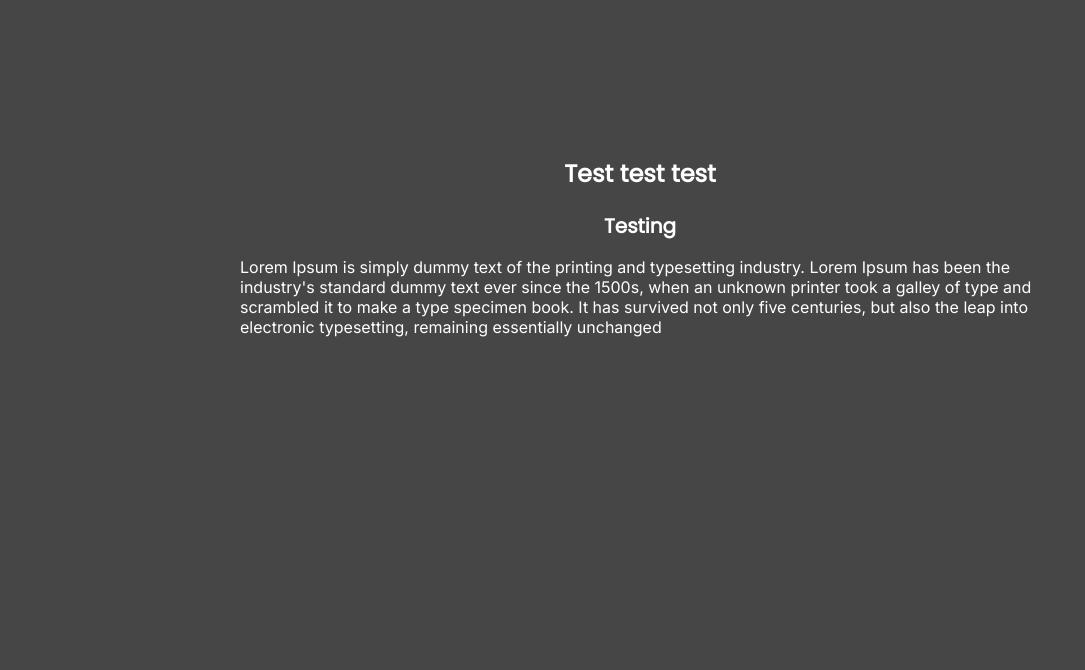
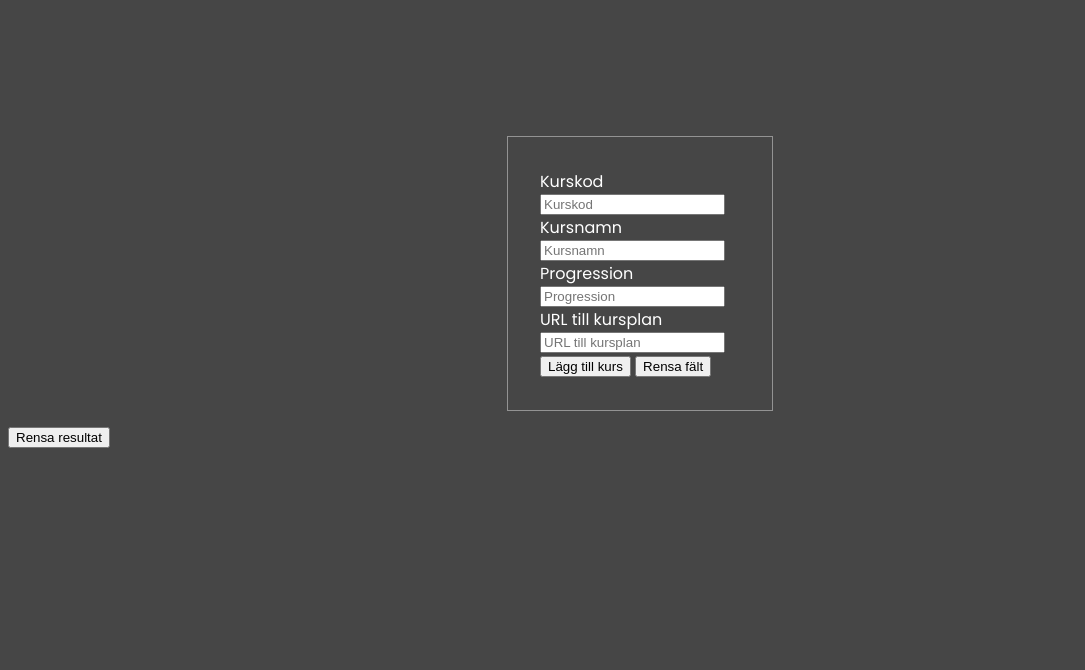
Before and after one commit to jenniferchristine/jeja2306-moment1, a website built with Parcel: page src/index.html in a window 1280 px wide. Shown: the top 670 px of the page, without its empty margins (0-1085 px from the left). Built offline with nearby package versions, Linux system fonts and the light colour scheme.

Commit message:
formstyling added and html build

```diff
--- a/src/css/_layout.scss
+++ b/src/css/_layout.scss
@@ -3,19 +3,19 @@
 body {
     @include color($primary-color, $light_color);
     @include textlayout(left, 100% $font-stack);
-    display: flex;
-    flex-direction: column;
-    min-height: 100vh;
 
     h1 { text-align: center; }
     h2 { font-size: 20px;text-align: center; }
     p { font: 100% $paragraph-text; }
 }
 
-section {
+#course-form {
     max-width: 95%;
-    width: 800px;
+    width: 200px;
+    justify-content: center;
     margin: 0 auto;
+    padding: 2em;
+    border: 1px $detailcolor solid;
 }
 
 main { padding: 8em 0 20em;}
@@ -32,7 +32,8 @@ footer {
 
 }
 
-@media only screen and (max-width: 800px) {
+@media only screen and (max-width: 600px) {
     body { padding: 0; }
-    footer { justify-content: right;}
+    #course-form { width: 70%; }
+    footer { justify-content: left; }
 }
--- a/src/index.html
+++ b/src/index.html
@@ -10,19 +10,35 @@
     <header>
     </header>
     <main>
-        <section>
-            <h1>Test test test</h1>
-            <h2>Testing</h2>
-            <p>Lorem Ipsum is simply dummy text of the printing and typesetting industry. Lorem Ipsum has been the
-                industry's standard dummy text ever since the 1500s, when an unknown printer took a galley of type and
-                scrambled it to make a type specimen book. It has survived not only five centuries, but also the leap
-                into electronic typesetting, remaining essentially unchanged</p>
-        </section>
+        <form id="course-form">
+            <div>
+                <label for="code">Kurskod</label>
+                <input type="text" name="code" id="code" placeholder="Kurskod" required>
+            </div>
+            <div>
+                <label for="name">Kursnamn</label>
+                <input type="text" name="name" id="name" placeholder="Kursnamn" required>
+            </div>
+            <div>
+                <label for="progression">Progression</label>
+                <input type="text" name="progression" id="progression" placeholder="Progression" required>
+            </div>
+            <div>
+                <label for="syllabus">URL till kursplan</label>
+                <input type="text" name="syllabus" id="syllabus" placeholder="URL till kursplan" required>
+            </div>
+            <input type="submit" id="addCourse" value="Lägg till kurs">
+            <input type="reset" id="clearField" value="Rensa fält">
+        </form>
+        <div id="result">
+            <ul id="courseList"></ul>
+            <input type="reset" id="clearResult" value="Rensa resultat">
+        </div>
     </main>
     <footer>
         <img src="images/logo_jeja.svg" alt="logo for creater">
-            <p>Copyright Jennifer Jakobsson, 2024<br>
-                dt208g Programmering i TypeScript</p>
+        <p>Copyright Jennifer Jakobsson, 2024<br>
+            dt208g Programmering i TypeScript</p>
     </footer>
 </body>
 
--- a/src/js/main.ts
+++ b/src/js/main.ts
@@ -0,0 +1,6 @@
+interface courseInfo {
+    code: string;
+    name: string;
+    progression: string; // string?
+    syllabus: string;
+}
```
